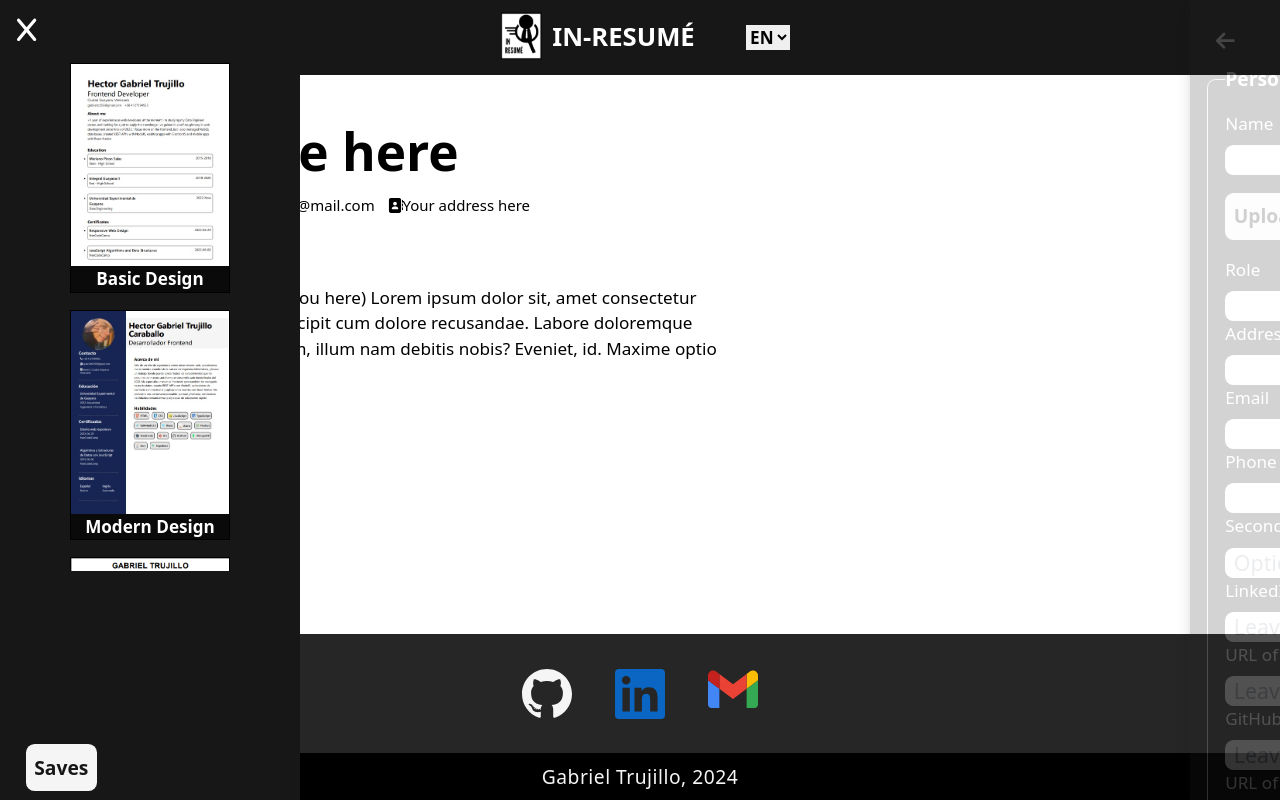
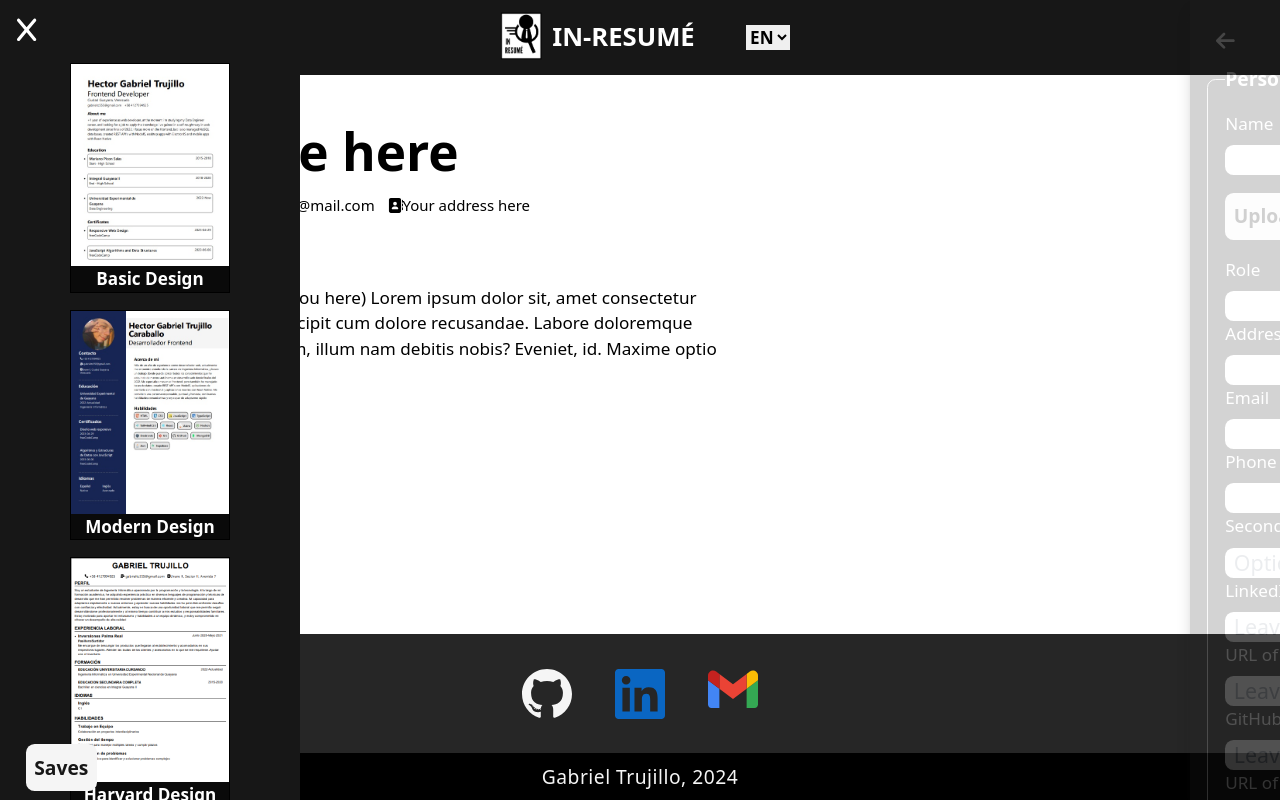
Before and after one commit to DeikuModder/in-resume, a React (Vite) app: page / in a window 1280 px wide. Both pictures are taken after a click on the button 28 px from the left and 37 px from the top of the page. Built offline with nearby package versions, Linux system fonts and the light colour scheme.

Commit message:
fix capcut logo, change harvard design name

```diff
--- a/src/components/DesignsMenu.tsx
+++ b/src/components/DesignsMenu.tsx
@@ -14,7 +14,7 @@ const Menu = ({ onClose }: { onClose: () => void }) => {
       <button onClick={onClose}>
         <FontAwesomeIcon icon={faX} className="text-2xl font-bold" />
       </button>
-      <ul className="py-4 list-none flex flex-col items-center gap-4 overflow-auto max-h-[525px]">
+      <ul className="py-4 list-none flex flex-col items-center gap-4 overflow-auto max-h-full">
         {Object.keys(CVDesigns).map((title, index) => {
           return (
             <li
--- a/src/components/resume-components/skills/Capcut.tsx
+++ b/src/components/resume-components/skills/Capcut.tsx
@@ -3,11 +3,7 @@ import Template from "./Template";
 const Capcut = () => {
   return (
     <Template name="Capcut">
-      <img
-        width="512"
-        alt="Capcut-logo"
-        src="https://upload.wikimedia.org/wikipedia/commons/thumb/a/a0/Capcut-logo.svg/512px-Capcut-logo.svg.png?20230913004633"
-      />
+      <img width="512" alt="Capcut-logo" src="capcut.svg" />
     </Template>
   );
 };
--- a/src/utils/cvDesign.ts
+++ b/src/utils/cvDesign.ts
@@ -5,7 +5,7 @@ import Design3 from "@/assets/design3.webp";
 const CVDesigns = {
   "Basic Design": Design1,
   "Modern Design": Design2,
-  "Basic Design Alt": Design3,
+  "Harvard Design": Design3,
 };
 
 export default CVDesigns;
```
Also changed, not shown: public/capcut.svg (added).
